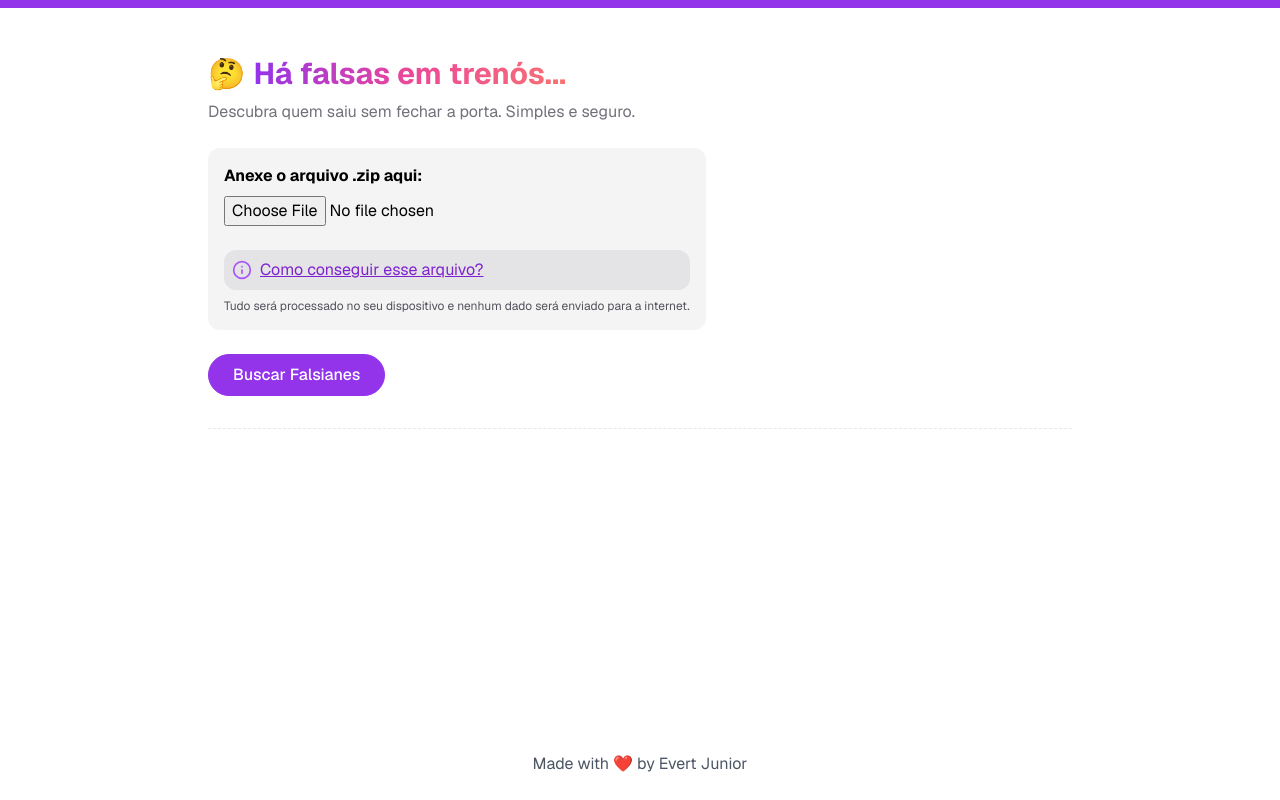
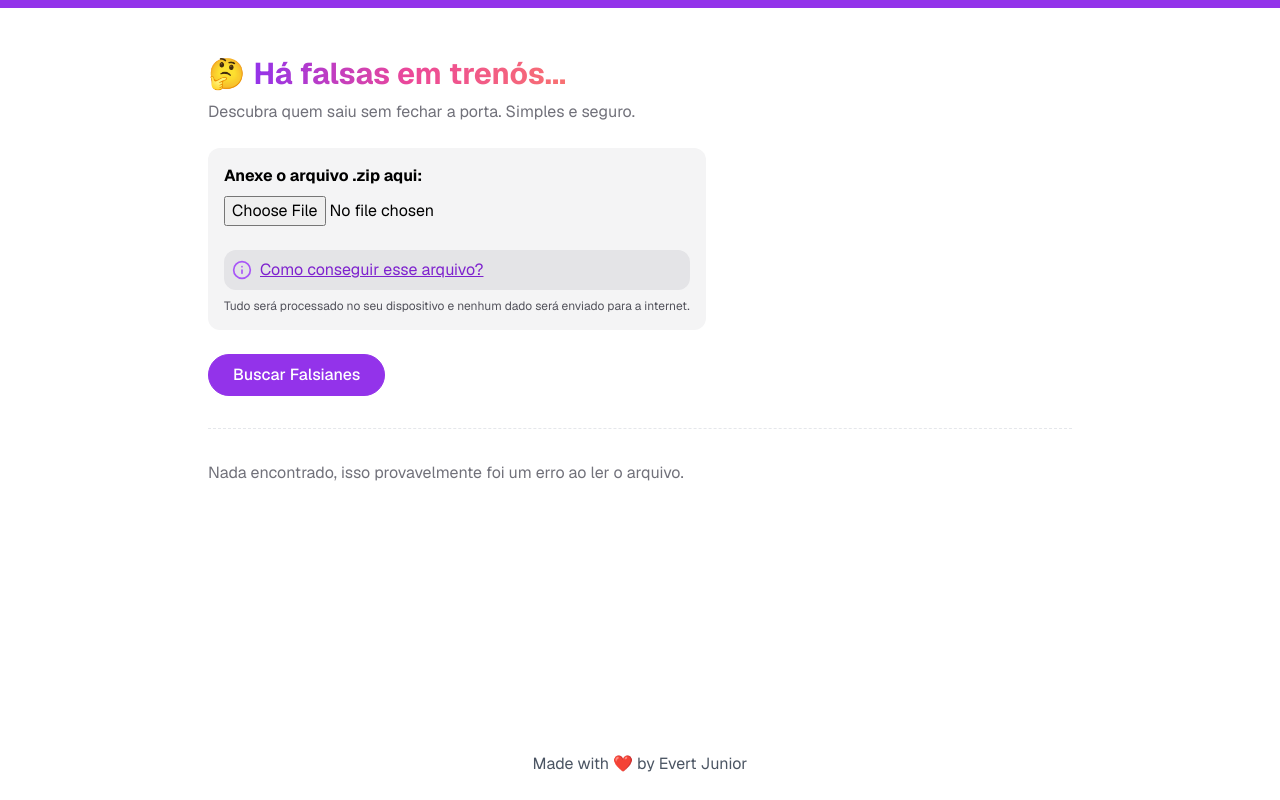
Before and after one commit to evertjr/insta-detractors, a Next.js app: page / in a window 1280 px wide. Both pictures are taken after a click on the button "Buscar Falsianes". Built offline with nearby package versions, Linux system fonts and the light colour scheme.

Commit message:
error message

```diff
--- a/src/app/_components/InstaDetractors.tsx
+++ b/src/app/_components/InstaDetractors.tsx
@@ -21,6 +21,7 @@ export function DetractorsComponent() {
     []
   );
   const [showPending, setShowPending] = useState<boolean>(false);
+  const [error, setError] = useState<string | null>(null);
 
   const handleFileChange = async (e: React.ChangeEvent<HTMLInputElement>) => {
     const file = e.target.files?.[0];
@@ -110,6 +111,14 @@ export function DetractorsComponent() {
     e.preventDefault();
     const followersSet = new Set(followers.map((f) => f.value));
     const detractorsList = following.filter((f) => !followersSet.has(f.value));
+
+    if (detractorsList.length === 0) {
+      return setError(
+        "Nada encontrado, isso provavelmente foi um erro ao ler o arquivo."
+      );
+    }
+
+    setError(null);
 
     setDetractors(detractorsList);
     setShowPending(true);
@@ -209,6 +218,7 @@ export function DetractorsComponent() {
       </motion.button>
 
       <div className="pt-8 mt-8 border-t border-dashed max-w-6xl scroll-mt-10">
+        {error && <span className="text-zinc-500">{error}</span>}
         {pendingFollowRequests.length > 0 && showPending && (
           <motion.section
             animate={{
```
